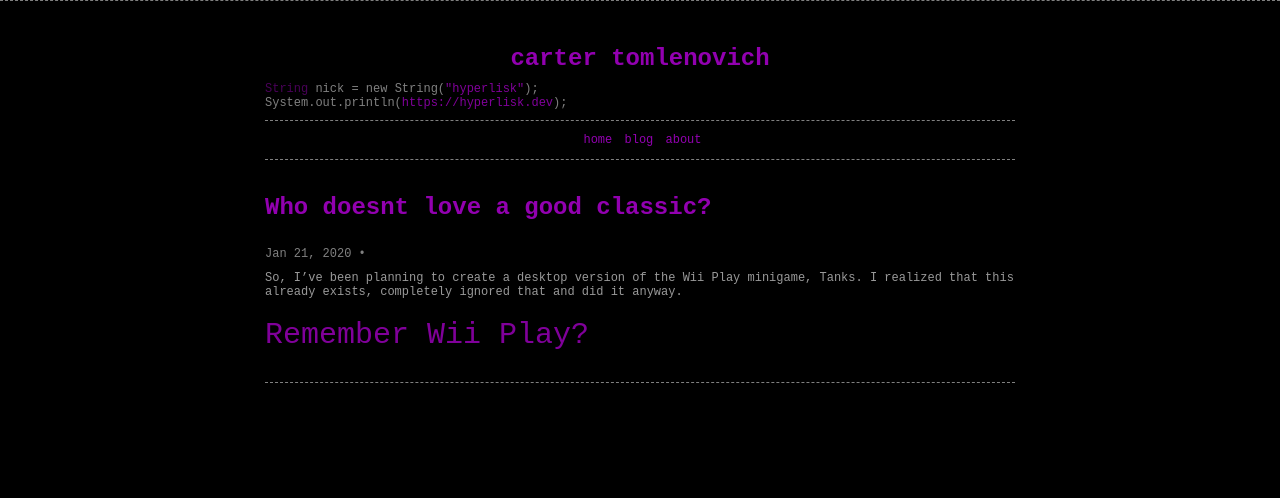
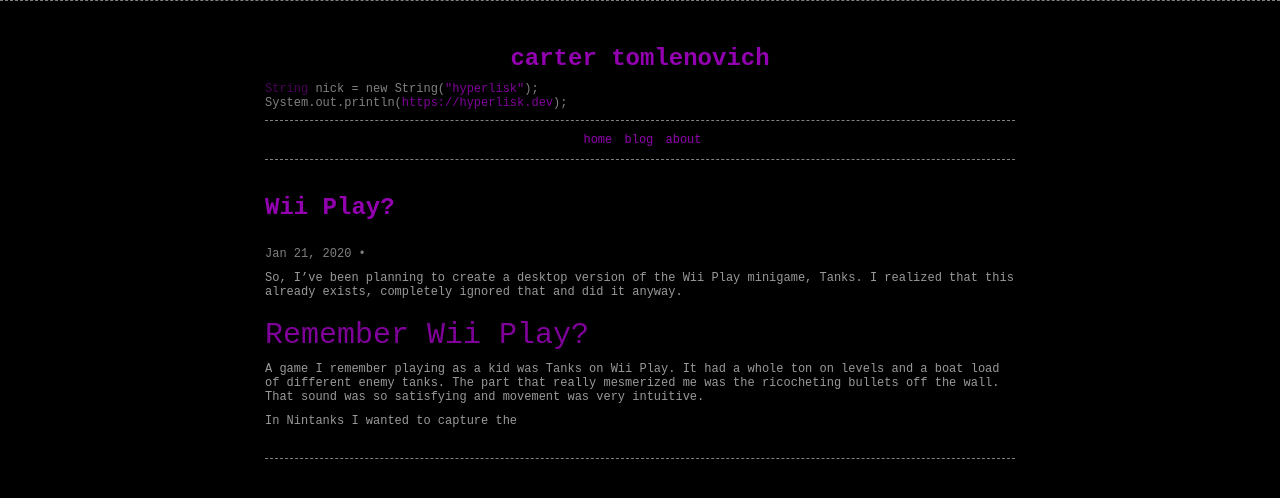
Before and after one commit to hyperliskdev/hyperliskdev.github.io, a Jekyll site: the page built from _posts/2020-01-21-nintendo.md, in a window 1280 px wide. Shown: the top 498 px of the page. Built offline with Jekyll 4.4.1, drawn with Linux system fonts in a browser that asks for light colours; comment, search, counter and statistics services are not loaded.

Commit message:
more to nintendo

```diff
--- a/_posts/2020-01-21-nintendo.md
+++ b/_posts/2020-01-21-nintendo.md
@@ -1,5 +1,5 @@
 ---
-title: Who doesnt love a good classic?
+title: Wii Play?
 layout: post
 date: '2020-01-21'
 categories: hyperlisk java
@@ -9,3 +9,7 @@
 So, I've been planning to create a desktop version of the Wii Play minigame, Tanks. I realized that this already exists, completely ignored that and did it anyway.
 
 ## Remember Wii Play?
+
+A game I remember playing as a kid was Tanks on Wii Play. It had a whole ton on levels and a boat load of different enemy tanks. The part that really mesmerized me was the ricocheting bullets off the wall. That sound was so satisfying and movement was very intuitive.
+
+In Nintanks I wanted to capture the
```
Also changed, not shown: _posts/2019-08-16-welcome-to-jekyll.md (+1 -1 lines).
